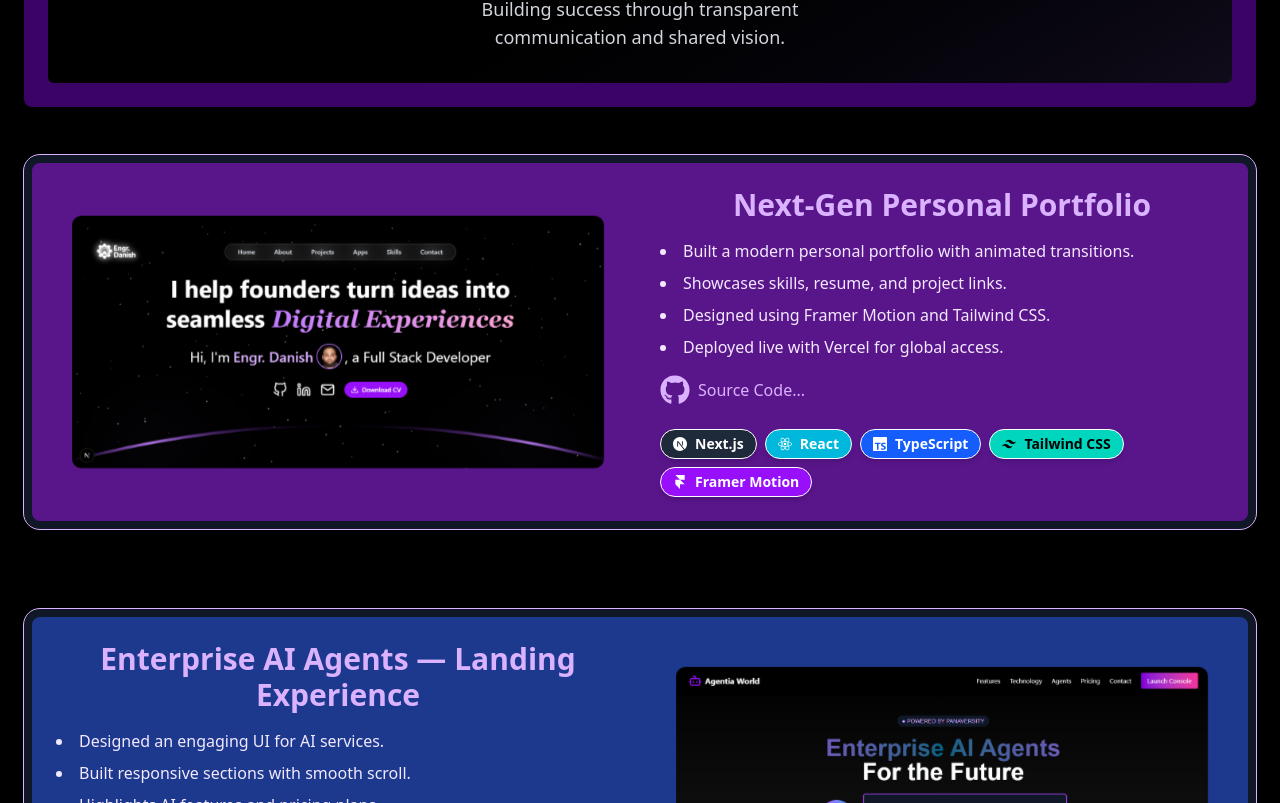
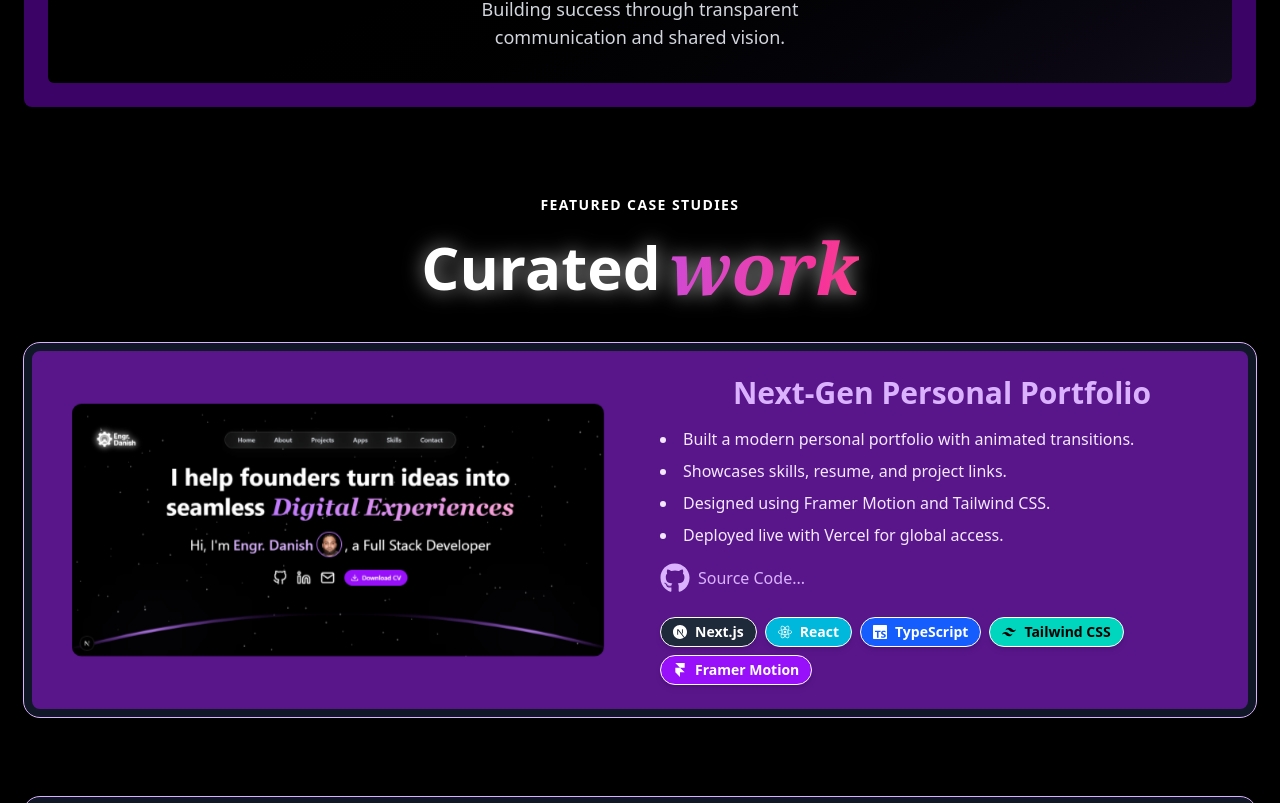
Before and after one commit to DanishHaji/Danish-Portfolio, a Next.js app: page / in a window 1280 px wide. Shown: the part 1445-2248 px from the top of the page. Built offline with nearby package versions, Linux system fonts and the light colour scheme.

Commit message:
updated project showcase component

```diff
--- a/src/components/ProjectShowcase.tsx
+++ b/src/components/ProjectShowcase.tsx
@@ -163,7 +163,33 @@ const techColors: { [key: string]: string } = {
 
 const ProjectShowcase = () => {
   return (
-    <div className="space-y-20 p-6">
+    <div className="space-y-20 p-6 pt-16">
+      {/* Section Heading */}
+        <div id="projects" className="text-center mb-10 space-y-4">
+          <motion.h3
+            initial={{ opacity: 0, y: -20 }}
+            whileInView={{ opacity: 1, y: 0 }}
+            transition={{ duration: 0.6 }}
+            className="text-white text-sm font-bold uppercase tracking-widest"
+          >
+            FEATURED CASE STUDIES
+          </motion.h3>
+
+         <motion.h2
+          initial={{ opacity: 0, scale: 0.8 }}
+          whileInView={{ opacity: 1, scale: 1 }}
+          transition={{ duration: 0.8 }}
+          className="text-center text-4xl md:text-6xl font-bold flex justify-center items-center gap-2 text-white drop-shadow-[0_0_6px_rgba(255,255,255,0.8)] drop-shadow-[0_0_10px_rgba(255,255,255,0.6)]"
+        >
+          <span>Curated</span>
+          <span
+            className="italic font-serif font-bold text-4xl md:text-7xl bg-gradient-to-r from-purple-500 via-pink-500 to-orange-500 bg-[length:200%_200%] animate-gradient bg-clip-text text-transparent"
+          >
+            work
+          </span>
+        </motion.h2>
+        </div>
+
       {projects.map((project, index) => {
         const isEven = index % 2 === 0;
 
```
